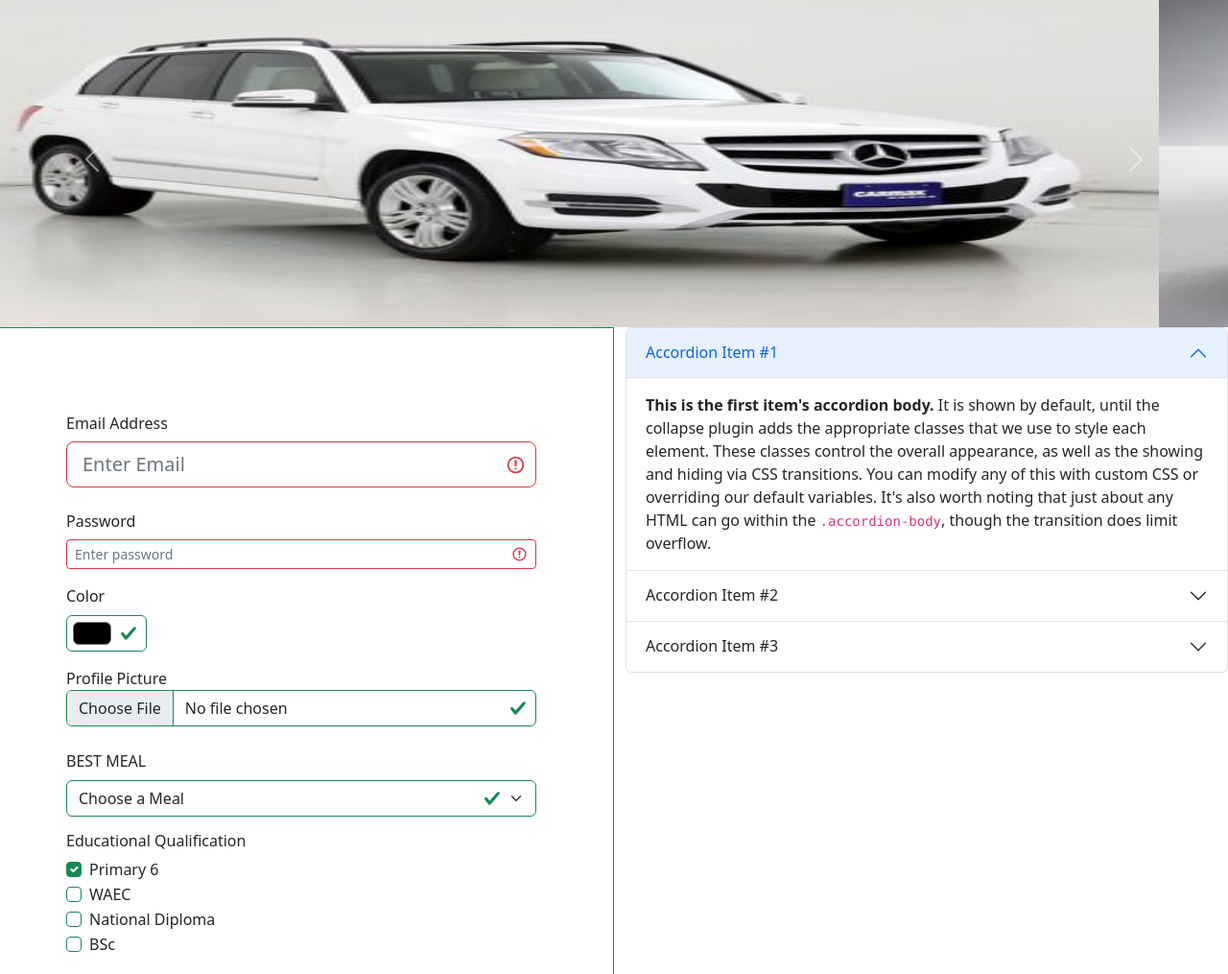
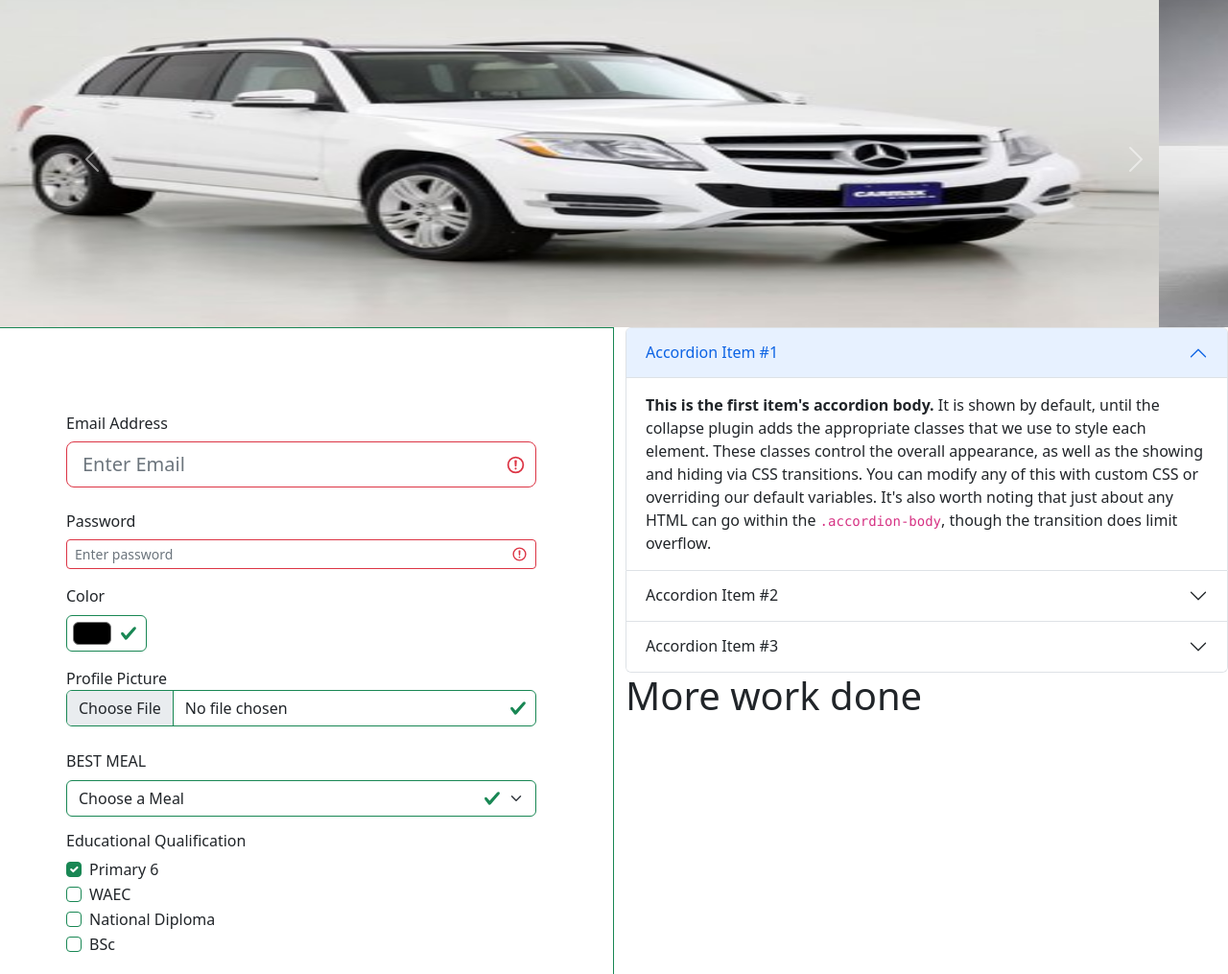
Before and after one commit to favuche/bootstrap_repo, a plain HTML site: page form.html in a window 1280 px wide. Shown: the part 85-1100 px from the top of the page at 96% size. Drawn offline with Linux system fonts and the light colour scheme.

Commit message:
i added h1 tag

```diff
--- a/form.html
+++ b/form.html
@@ -240,10 +240,12 @@
         <div id="collapseThree" class="accordion-collapse collapse" aria-labelledby="headingThree" data-bs-parent="#accordionExample">
           <div class="accordion-body">
             <strong>This is the third item's accordion body.</strong> It is hidden by default, until the collapse plugin adds the appropriate classes that we use to style each element. These classes control the overall appearance, as well as the showing and hiding via CSS transitions. You can modify any of this with custom CSS or overriding our default variables. It's also worth noting that just about any HTML can go within the <code>.accordion-body</code>, though the transition does limit overflow.
+
           </div>
         </div>
       </div>
     </div>
+    <h1>More work done </h1>
   </div>
 
 </div>
```
